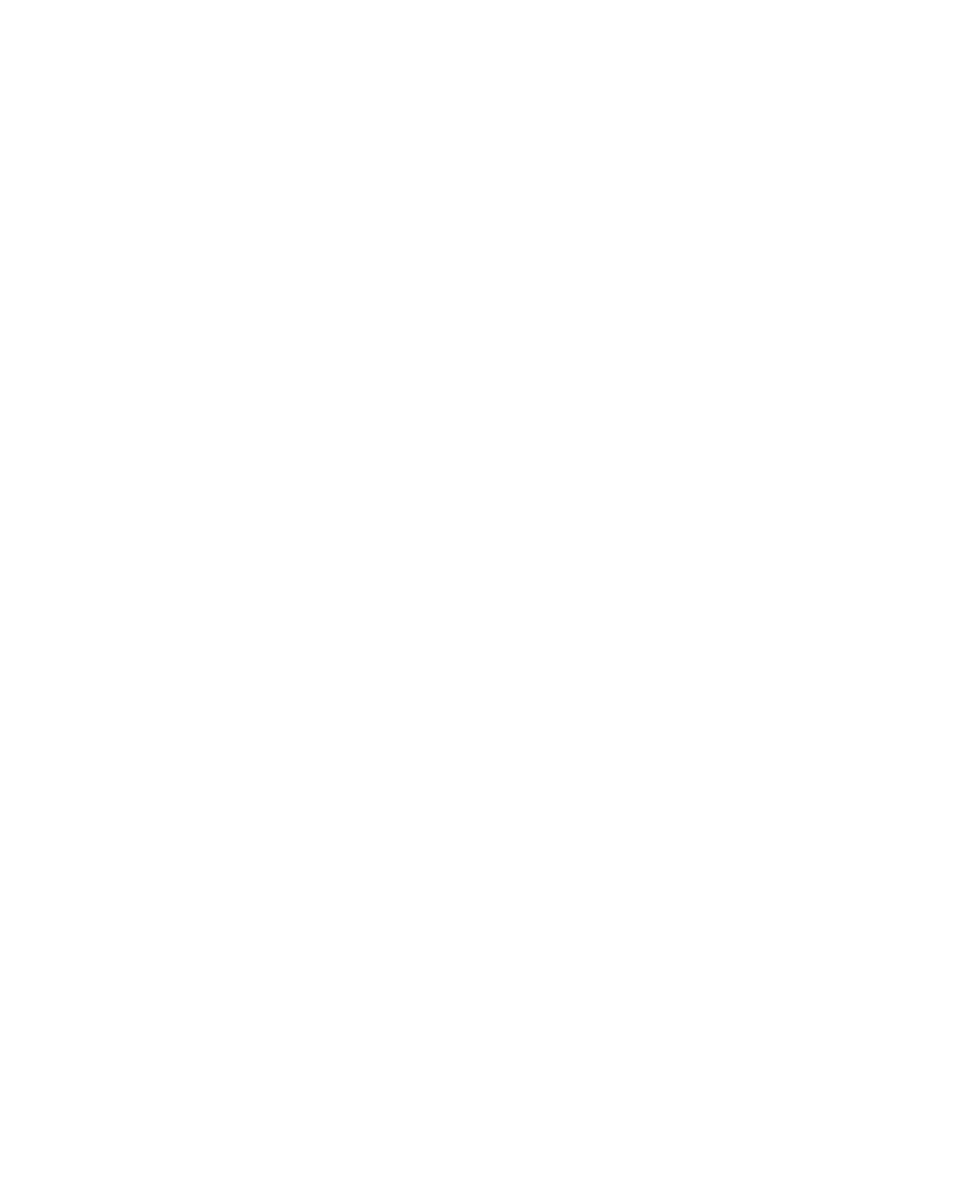
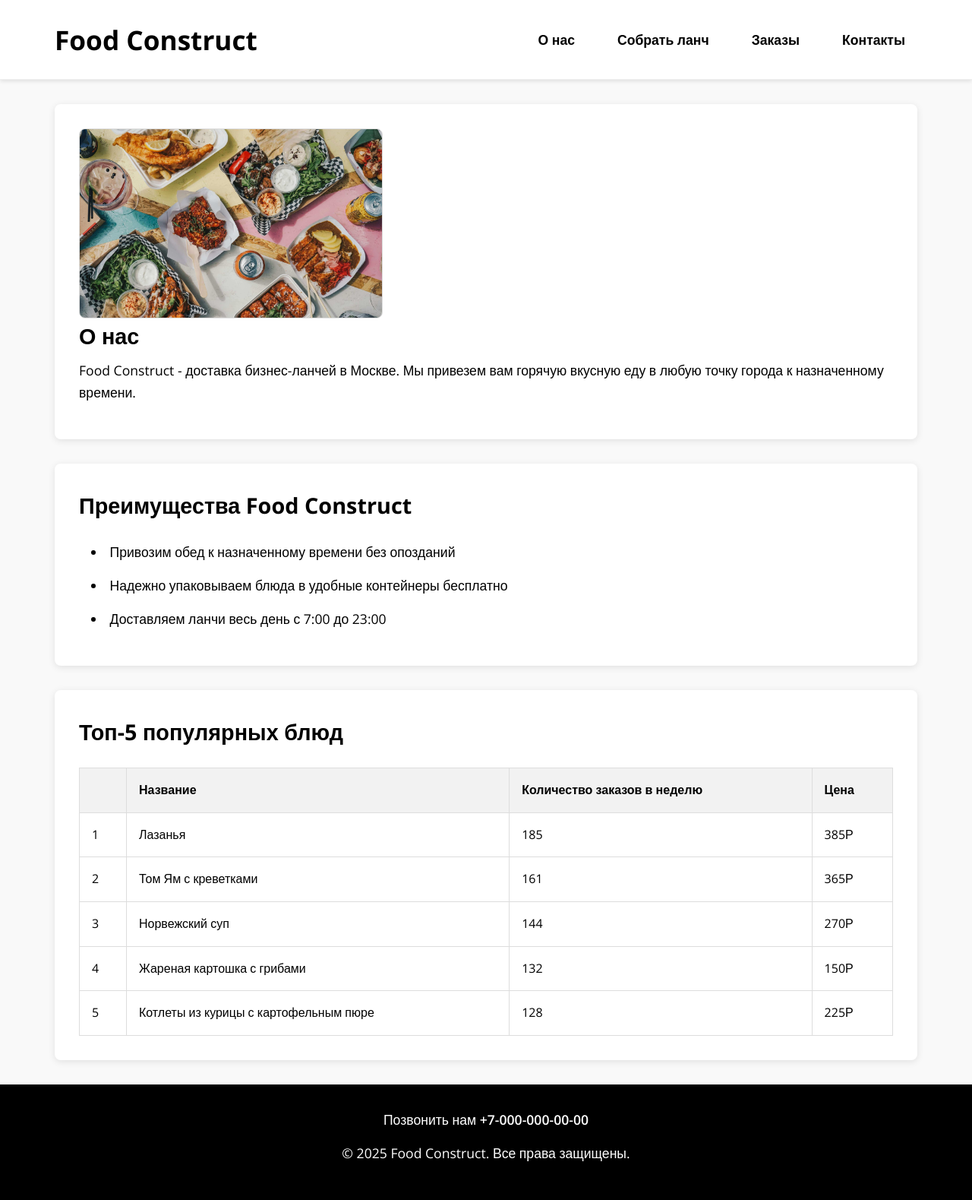
Before and after one commit to annamakarrenko/Makarenko-web-dev-2025-1, a plain HTML site: page index.html in a window 1280 px wide. Shown: the whole page at 76% size. Before the commit the page ends 800 px from the top, so only its background shows below. Drawn offline with nearby package versions, Linux system fonts and the light colour scheme.

Commit message:
Описание изменений

```diff
--- a/index.html
+++ b/index.html
@@ -1,11 +1,101 @@
 <!DOCTYPE html>
-<html lang="en">
+<html lang="ru">
 <head>
     <meta charset="UTF-8">
     <meta name="viewport" content="width=device-width, initial-scale=1.0">
-    <title>Document</title>
+    <title>Food Construct - доставка бизнес-ланчей в Москве</title>
+    <link href="https://fonts.googleapis.com/css2?family=Open+Sans:wght@400;600;700&display=swap" rel="stylesheet">
+    <link rel="stylesheet" href="style.css">
 </head>
 <body>
+    <header>
+        <div class="container">
+            <div class="header-content">
+                <h1>Food Construct</h1>
+                <nav>
+                    <a href="#about">О нас</a>
+                    <a href="#">Собрать ланч</a>
+                    <a href="#">Заказы</a>
+                    <a href="#contacts">Контакты</a>
+                </nav>
+            </div>
+        </div>
+    </header>
 
+    <main class="container">
+        <section id="about">
+            <img src="lunch.jpg" alt="Доставка бизнес-ланчей" class="about-image">
+            <h2>О нас</h2>
+            <div class="about-content">
+                <div>
+                    <p>Food Construct - доставка бизнес-ланчей в Москве. Мы привезем вам горячую вкусную еду в любую точку города к назначенному времени.</p>
+                </div>
+            </div>
+        </section>
+
+        <section>
+            <h2>Преимущества Food Construct</h2>
+            <ul>
+                <li>Привозим обед к назначенному времени без опозданий</li>
+                <li>Надежно упаковываем блюда в удобные контейнеры бесплатно</li>
+                <li>Доставляем ланчи весь день с 7:00 до 23:00</li>
+            </ul>
+        </section>
+
+        <section>
+            <h2>Топ-5 популярных блюд</h2>
+            <table>
+                <thead>
+                    <tr>
+                        <th></th>
+                        <th>Название</th>
+                        <th>Количество заказов в неделю</th>
+                        <th>Цена</th>
+                    </tr>
+                </thead>
+                <tbody>
+                    <tr>
+                        <td>1</td>
+                        <td>Лазанья</td>
+                        <td>185</td>
+                        <td>385Р</td>
+                    </tr>
+                    <tr>
+                        <td>2</td>
+                        <td>Том Ям с креветками</td>
+                        <td>161</td>
+                        <td>365Р</td>
+                    </tr>
+                    <tr>
+                        <td>3</td>
+                        <td>Норвежский суп</td>
+                        <td>144</td>
+                        <td>270Р</td>
+                    </tr>
+                    <tr>
+                        <td>4</td>
+                        <td>Жареная картошка с грибами</td>
+                        <td>132</td>
+                        <td>150Р</td>
+                    </tr>
+                    <tr>
+                        <td>5</td>
+                        <td>Котлеты из курицы с картофельным пюре</td>
+                        <td>128</td>
+                        <td>225Р</td>
+                    </tr>
+                </tbody>
+            </table>
+        </section>
+    </main>
+
+    <footer id="contacts">
+        <div class="container">
+            <div class="contact-info">
+                <p>Позвонить нам <a href="tel:+70000000000">+7-000-000-00-00</a></p>
+            </div>
+            <p>© 2025 Food Construct. Все права защищены.</p>
+        </div>
+    </footer>
 </body>
 </html>
--- /dev/null
+++ b/style.css
@@ -0,0 +1,186 @@
+* {
+    margin: 0; /* убираем внешние отступы */
+    padding: 0; /* убираем внутренние отступы */
+    box-sizing: border-box;
+}
+
+body {
+    font-family: 'Open Sans', sans-serif;
+    line-height: 1.6; /* межстрочный интервал */
+    color: #000;
+    background-color: #f9f9f9; /* светло-серый фон страницы */
+}
+
+header {    /* шапка сайта */
+    background-color: #fff;
+    color: #000;
+    padding: 1.5rem 0; /* отступ сверху и снизу */
+    margin-bottom: 2rem;   /* отступ снизу */
+    border-bottom: 1px solid #eee;
+    box-shadow: 0 2px 5px rgba(0,0,0,0.1);
+}
+
+.container {      /* контейнер для центрирования контента */
+    max-width: 1200px;
+    margin: 0 auto; /* центрирование по горизонтали */
+    padding: 0 2rem;
+}
+
+.header-content {  /* расположение элементов в шапке */
+    display: flex;
+    justify-content: space-between;
+    align-items: center;
+}
+
+h1 {    /* главный заголовок */
+    font-size: 2.2rem;
+    font-weight: 700;
+    color: #000;
+}
+
+nav {    /* навигационное меню */
+    display: flex;
+    gap: 1.5rem;   /* расстояние между ссылками */
+}
+
+nav a {    /* ссылки в навигации */
+    color: #000;
+    text-decoration: none;
+    font-weight: 600;
+    font-size: 1.1rem;
+    padding: 0.5rem 1rem;
+    border-radius: 4px;
+    transition: all 0.3s ease;
+}
+
+nav a:hover {   /* эффект при наведении на ссылки */
+    background-color: #f2f2f2;
+    color: #d35400;
+}
+
+main {
+    margin-bottom: 2rem; /* отступ снизу в основном содержимом*/
+}
+
+section {  /* секции контента */
+    background: white;
+    margin: 2rem 0;
+    padding: 2rem;
+    border-radius: 8px; /* закругленные углы секций*/
+    box-shadow: 0 2px 10px rgba(0,0,0,0.1); /* легкая тень секций */
+}
+
+h2 {    /* заголовки секций */
+    color: #000;
+    margin-bottom: 0rem;
+    font-size: 1.8rem;
+    padding-bottom: 0.5rem;
+}
+
+/* Блок "О нас" с изображением и текстом */
+.about-content {
+    display: flex;          /* Гибкое расположение */
+    gap: 2rem;              /* Расстояние между элементами */
+    align-items: center;    /* Выравнивание по центру */
+}
+
+/* Изображение в блоке "О нас" */
+.about-image {
+    width: 400px;           /* Ширина изображения */
+    height: 250px;          /* Высота изображения */
+    border-radius: 8px;     /* Закругленные углы */
+    object-fit: cover;      /* Обрезка изображения по размеру */
+    border: 1px solid #ddd; /* Серая рамка */
+    background-color: #f0f0f0; /* Серый фон если нет изображения */
+    display: flex;          /* Для центрирования текста */
+    justify-content: center;/* Центрирование по горизонтали */
+    align-items: center;    /* Центрирование по вертикали */
+    color: #888;            /* Серый цвет текста */
+    font-style: italic;     /* Курсивный шрифт */
+}
+
+/* Абзацы текста */
+p {
+    font-size: 1.1rem;      /* Размер шрифта */
+    margin-bottom: 1rem;    /* Отступ снизу */
+    color: #000;            /* Черный цвет */
+}
+
+/* Маркированные списки */
+ul {
+    list-style-position: inside; /* Маркеры внутри блока */
+    padding-left: 1rem;     /* Отступ слева */
+}
+
+li {  /* Элементы списка */
+    margin: 1rem 0;
+    font-size: 1.1rem;
+    color: #000;
+}
+
+table {
+    width: 100%;
+    border-collapse: collapse;
+    margin-top: 1rem;
+}
+
+th, td { /* Ячейки таблицы */
+    padding: 1rem;
+    text-align: left;
+    border: 1px solid #ddd;
+    color: #000;
+}
+
+th { /* Заголовки таблицы */
+    background: #f2f2f2;
+    font-weight: 600;
+}
+
+footer {  /* Подвал сайта */
+    background-color: black;
+    color: white;
+    text-align: center;
+    padding: 2rem 0;
+    margin-top: 2rem;
+}
+
+.contact-info {
+    font-size: 1.1rem;
+    margin-bottom: 1rem;
+    color: white;
+}
+
+.contact-info a {    /* Ссылки в контактах */
+    color: white;
+    text-decoration: none;
+    font-weight: 600;
+}
+
+.contact-info a:hover { /* Эффект при наведении на контактные ссылки */
+    text-decoration: underline;
+    color: #ffed85;
+}
+
+footer p {
+    color: white; /* Белый шрифт для текста в футере */
+}
+
+@media (max-width: 768px) {
+    .header-content {
+        flex-direction: column;
+        gap: 1rem;
+    }
+
+    nav {
+        flex-wrap: wrap;     /* Перенос на новую строку */
+        justify-content: center; /* Центрирование */
+    }
+
+    .about-content {
+        flex-direction: column;
+    }
+
+    .about-image {
+        width: 100%;
+    }
+}
```
Also changed, not shown: lab1/index.html (+1 -2 lines), lunch.jpg (added).
